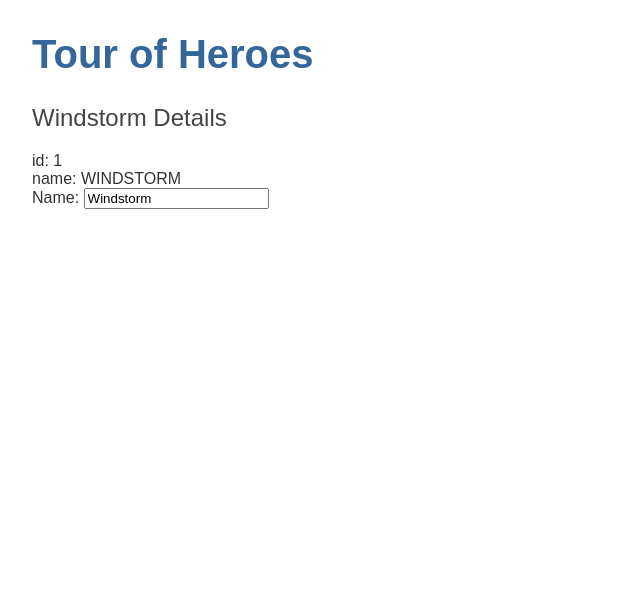
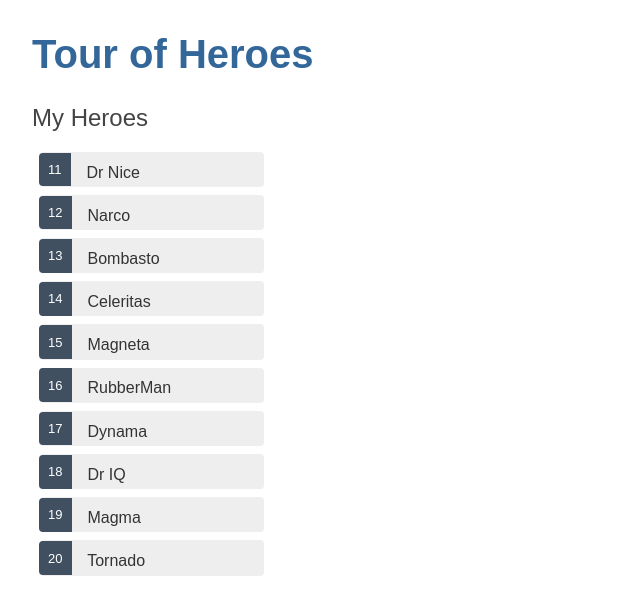
Before and after one commit to knekri/angular-tour-of-heroes, an Angular app: page /heroes in a window 1280 px wide. Shown: the top 614 px of the page, without its empty margins (0-640 px from the left). Built offline with nearby package versions, Linux system fonts and the light colour scheme.

Commit message:
toh_display_list_of_heroes - https://angular.io/tutorial/toh-pt2

```diff
--- a/src/app/heroes/heroes.component.css
+++ b/src/app/heroes/heroes.component.css
@@ -0,0 +1,44 @@
+/* HeroesComponent's private CSS styles */
+.heroes {
+  margin: 0 0 2em 0;
+  list-style-type: none;
+  padding: 0;
+  width: 15em;
+}
+.heroes li {
+  cursor: pointer;
+  position: relative;
+  left: 0;
+  background-color: #EEE;
+  margin: .5em;
+  padding: .3em 0;
+  height: 1.6em;
+  border-radius: 4px;
+}
+.heroes li:hover {
+  color: #607D8B;
+  background-color: #DDD;
+  left: .1em;
+}
+.heroes li.selected {
+  background-color: #CFD8DC;
+  color: white;
+}
+.heroes li.selected:hover {
+  background-color: #BBD8DC;
+  color: white;
+}
+.heroes .badge {
+  display: inline-block;
+  font-size: small;
+  color: white;
+  padding: 0.8em 0.7em 0 0.7em;
+  background-color:#405061;
+  line-height: 1em;
+  position: relative;
+  left: -1px;
+  top: -4px;
+  height: 1.8em;
+  margin-right: .8em;
+  border-radius: 4px 0 0 4px;
+}
--- a/src/app/heroes/heroes.component.html
+++ b/src/app/heroes/heroes.component.html
@@ -1,8 +1,17 @@
+<h2>My Heroes</h2>
+<ul class="heroes">
+<!--  The Angular class binding makes it easy to add and remove a CSS class conditionally.-->
+  <li [class.selected]="hero === selectedHero"
+      *ngFor="let hero of heroes"
+      (click)="onSelect(hero)">
+    <span class="badge"> {{hero.id}} </span> {{hero.name}}
+  </li>
+</ul>
 
-<h2>{{hero.name}} Details </h2>
-<div><span> id: </span> {{hero.id}} </div>
-<div><span>name: </span> {{hero.name | uppercase}} </div> <!--https://angular.io/guide/pipes-->
-<div>
-  <label> Name: </label>
-  <input [(ngModel)]="hero.name" placeholder="name of hero">
+<div *ngIf="selectedHero">
+  <h2>{{selectedHero.name | uppercase}} details: </h2>
+  <div><span>id: </span>{{selectedHero.id}}</div>
+  <div>
+    <label>Name: <input [(ngModel)]="selectedHero.name" placeholder="new name of hero"> </label>
+  </div>
 </div>
--- a/src/app/heroes/heroes.component.ts
+++ b/src/app/heroes/heroes.component.ts
@@ -1,5 +1,6 @@
 import {Component, OnInit} from '@angular/core';
 import {Hero} from '../hero';
+import {HEROES} from '../mock-heroes';
 
 @Component({
   selector: 'app-heroes',                 // selector— the component's CSS element selector
@@ -11,10 +12,16 @@
 
   hero: Hero = { id: 1, name: 'Windstorm' };
 
+  heroes = HEROES;
+  selectedHero: Hero;
+
   constructor() {
   }
 
   ngOnInit(): void {
   }
 
+  onSelect(hero: Hero): void {
+    this.selectedHero = hero;
+  }
 }
--- /dev/null
+++ b/src/app/mock-heroes.ts
@@ -0,0 +1,14 @@
+import {Hero} from './hero';
+
+export const HEROES: Hero[] = [
+  { id: 11, name: 'Dr Nice' },
+  { id: 12, name: 'Narco' },
+  { id: 13, name: 'Bombasto' },
+  { id: 14, name: 'Celeritas' },
+  { id: 15, name: 'Magneta' },
+  { id: 16, name: 'RubberMan' },
+  { id: 17, name: 'Dynama' },
+  { id: 18, name: 'Dr IQ' },
+  { id: 19, name: 'Magma' },
+  { id: 20, name: 'Tornado' }
+];
```
